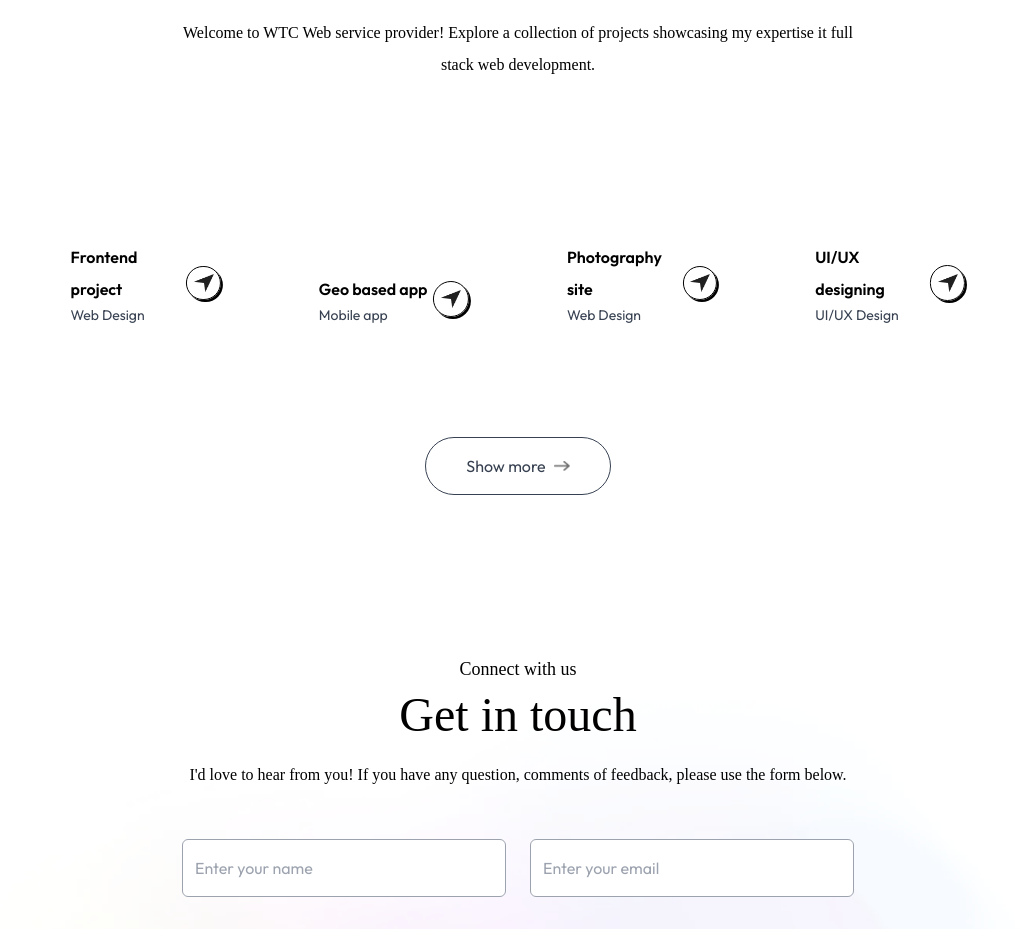
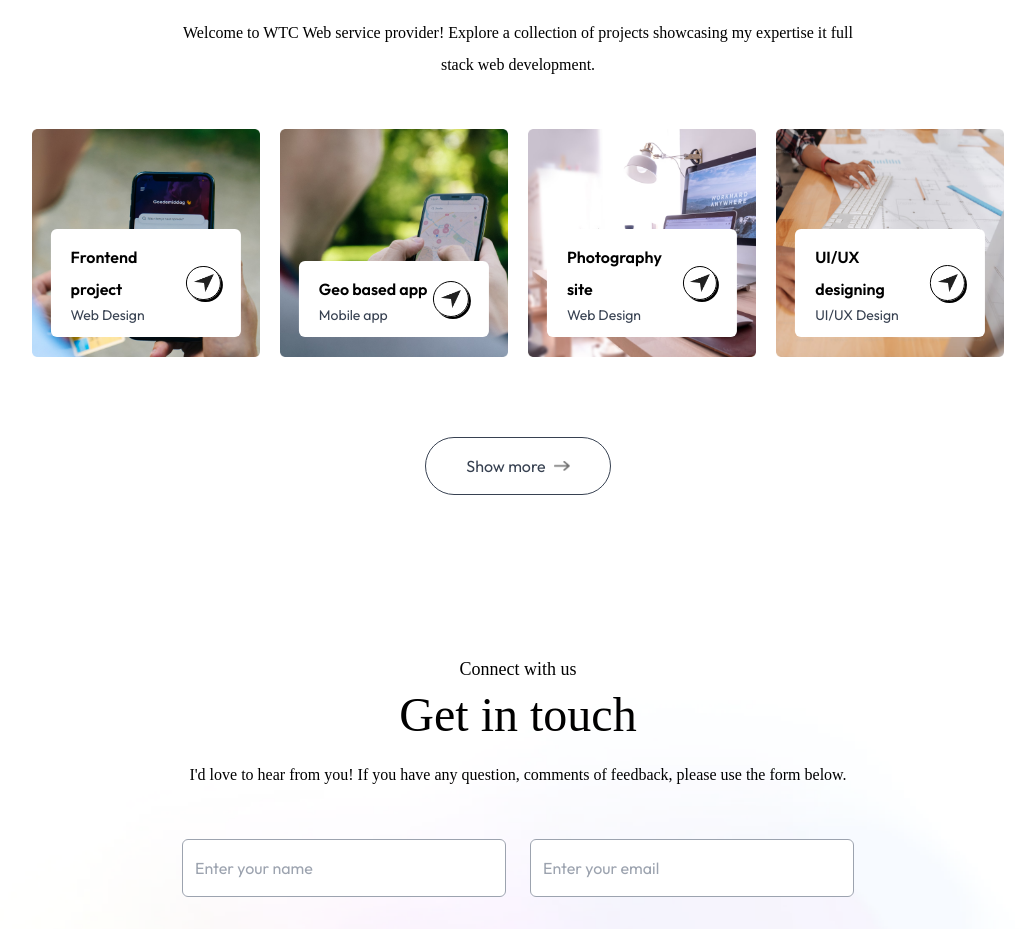
Before and after one commit to anshul3031/WTCtech, a plain HTML site: page index.html in a window 1280 px wide. Shown: the part 3182-4111 px from the top of the page, without its empty margins (122-1157 px from the left). Drawn offline with nearby package versions, Linux system fonts and the light colour scheme; files whose address does not match are found by name; a web font is replaced by a local one.

Commit message:
Update index.html

```diff
--- a/index.html
+++ b/index.html
@@ -231,7 +231,7 @@
         </p>
 
         <div class="grid grid-cols-auto my-10 gap-5 dark:text-black">
-            <div class="aspect-square bg-[url('./images/work-1.png')] bg-no-repeat bg-cover bg-center rounded-1g relative cursor-pointer group">
+            <div class="aspect-square bg-[url('./work-1.png')] bg-no-repeat bg-cover bg-center rounded-1g relative cursor-pointer group">
                 <div class="bg-white w-10/12 rounded-md absolute bottom-5 left-1/2 -translate-x-1/2 py-3 px-5 flex items-center justify-between duration-500 group-hover:bottom-7">
                     <div>
                         <h2 class="font-semibold">Frontend project</h2>
@@ -243,7 +243,7 @@
                 </div>
             </div>
 
-            <div class="aspect-square bg-[url('./images/work-2.png')] bg-no-repeat bg-cover bg-center rounded-1g relative cursor-pointer group">
+            <div class="aspect-square bg-[url('./work-2.png')] bg-no-repeat bg-cover bg-center rounded-1g relative cursor-pointer group">
                 <div class="bg-white w-10/12 rounded-md absolute bottom-5 left-1/2 -translate-x-1/2 py-3 px-5 flex items-center justify-between duration-500 group-hover:bottom-7">
                     <div>
                         <h2 class="font-semibold">Geo based app</h2>
@@ -255,7 +255,7 @@
                 </div>
             </div>
 
-            <div class="aspect-square bg-[url('./images/work-3.png')] bg-no-repeat bg-cover bg-center rounded-1g relative cursor-pointer group">
+            <div class="aspect-square bg-[url('./work-3.png')] bg-no-repeat bg-cover bg-center rounded-1g relative cursor-pointer group">
                 <div class="bg-white w-10/12 rounded-md absolute bottom-5 left-1/2 -translate-x-1/2 py-3 px-5 flex items-center justify-between duration-500 group-hover:bottom-7">
                     <div>
                         <h2 class="font-semibold">Photography site</h2>
@@ -267,7 +267,7 @@
                 </div>
             </div>
 
-            <div class="aspect-square bg-[url('./images/work-4.png')] bg-no-repeat bg-cover bg-center rounded-1g relative cursor-pointer group">
+            <div class="aspect-square bg-[url('./work-4.png')] bg-no-repeat bg-cover bg-center rounded-1g relative cursor-pointer group">
                 <div class="bg-white w-10/12 rounded-md absolute bottom-5 left-1/2 -translate-x-1/2 py-3 px-5 flex items-center justify-between duration-500 group-hover:bottom-7">
                     <div>
                         <h2 class="font-semibold">UI/UX designing</h2>
```
